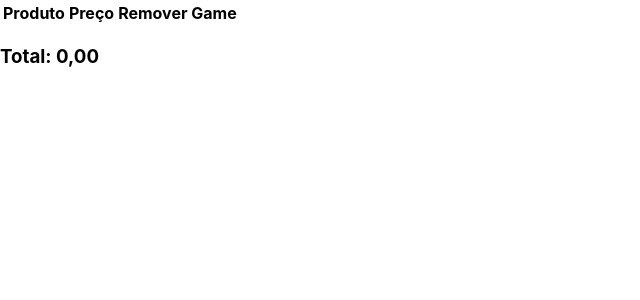
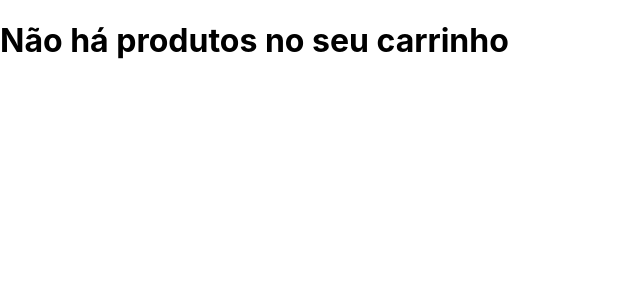
Before and after one commit to SamuelPPlab/Mix-Games, a React (Create React App) app: page /checkout in a window 1280 px wide. Shown: the top 300 px of the page, without its empty margins (0-640 px from the left). Built offline with nearby package versions, Linux system fonts and the light colour scheme.

Commit message:
Tabela de produtos no carrinho separada em um componente, e aviso de carrinho vazio adicionado.

```diff
--- /dev/null
+++ b/src/components/CheckoutTable.jsx
@@ -0,0 +1,40 @@
+import React from "react";
+import Button from "./Button";
+import { removeGameFromCart } from "../services/localstorage";
+
+const CheckoutTable = ({ products }) => {
+  const removeItemFromCart = {
+    name: 'X',
+    id: 'mix-remove-game',
+  };
+
+  const handleRemoveClick = (game) => {
+    removeGameFromCart(game);
+    setProducts(products.filter((item) => item.game !== game));
+  };
+
+  return(
+    <table>
+      <thead>
+        <tr>
+          <th>Produto</th>
+          <th>Preço</th>
+          <th>Remover Game</th>
+        </tr>
+      </thead>
+      <tbody>
+        {
+          products.map(({game, formattedPrice}) => (
+            <tr key={game}>
+              <td>{game}</td>
+              <td>{formattedPrice}</td>
+              <td><Button {...removeItemFromCart} onClick={() => handleRemoveClick(game)} /></td>
+            </tr>
+          ))
+        }
+      </tbody>
+    </table>
+  );
+};
+
+export default CheckoutTable;
--- a/src/pages/Cart.jsx
+++ b/src/pages/Cart.jsx
@@ -1,7 +1,7 @@
 import React, { useEffect, useState } from "react";
 import Button from "../components/Button";
+import CheckoutTable from "../components/CheckoutTable";
 import { getLocalStorageKey } from "../services/getKey";
-import { removeGameFromCart } from "../services/localstorage";
 
 const Cart = () => {
   const [products, setProducts] = useState(false);
@@ -13,15 +13,7 @@ const Cart = () => {
     }
   }, [products]);
 
-  const removeItemFromCart = {
-    name: 'X',
-    id: 'mix-remove-game',
-  };
 
-  const handleRemoveClick = (game) => {
-    removeGameFromCart(game);
-    setProducts(products.filter((item) => item.game !== game));
-  };
 
   if(!products) return <div>Loading</div>;
 
@@ -30,27 +22,12 @@ const Cart = () => {
 
   return(
     <div>
-      <table>
-        <thead>
-          <tr>
-            <th>Produto</th>
-            <th>Preço</th>
-            <th>Remover Game</th>
-          </tr>
-        </thead>
-        <tbody>
-          {
-            products.map(({game, formattedPrice}) => (
-              <tr key={game}>
-                <td>{game}</td>
-                <td>{formattedPrice}</td>
-                <td><Button {...removeItemFromCart} onClick={() => handleRemoveClick(game)} /></td>
-              </tr>
-            ))
-          }
-        </tbody>
-      </table>
-      <h3>Total: {`${total[0]},${total[1]}`}</h3>
+      {
+        products.length > 0 && <CheckoutTable products={products} />
+      }
+      {
+        products.length === 0 && <h1>Não há produtos no seu carrinho</h1>
+      }
     </div>
   );
 };
```
